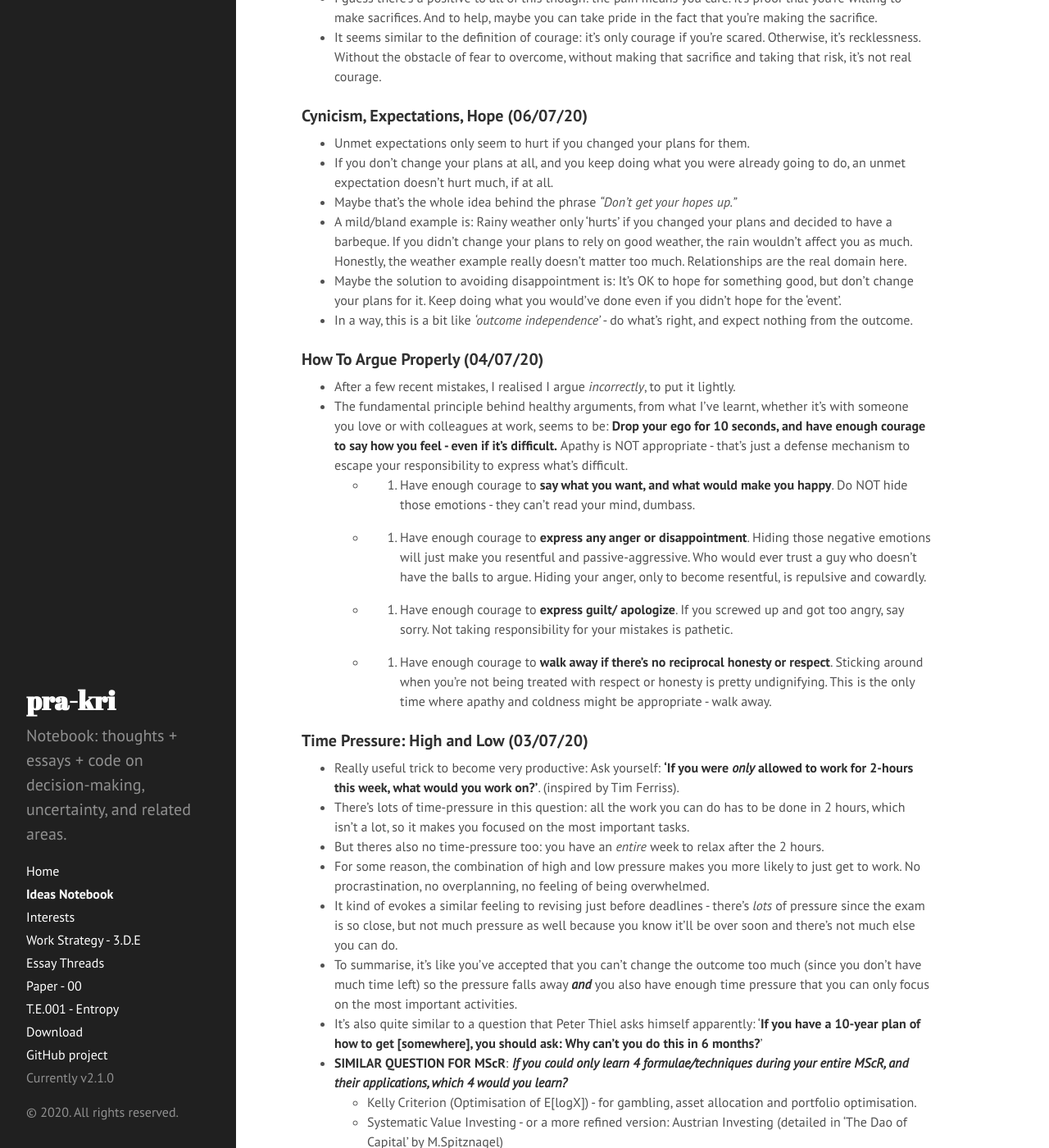
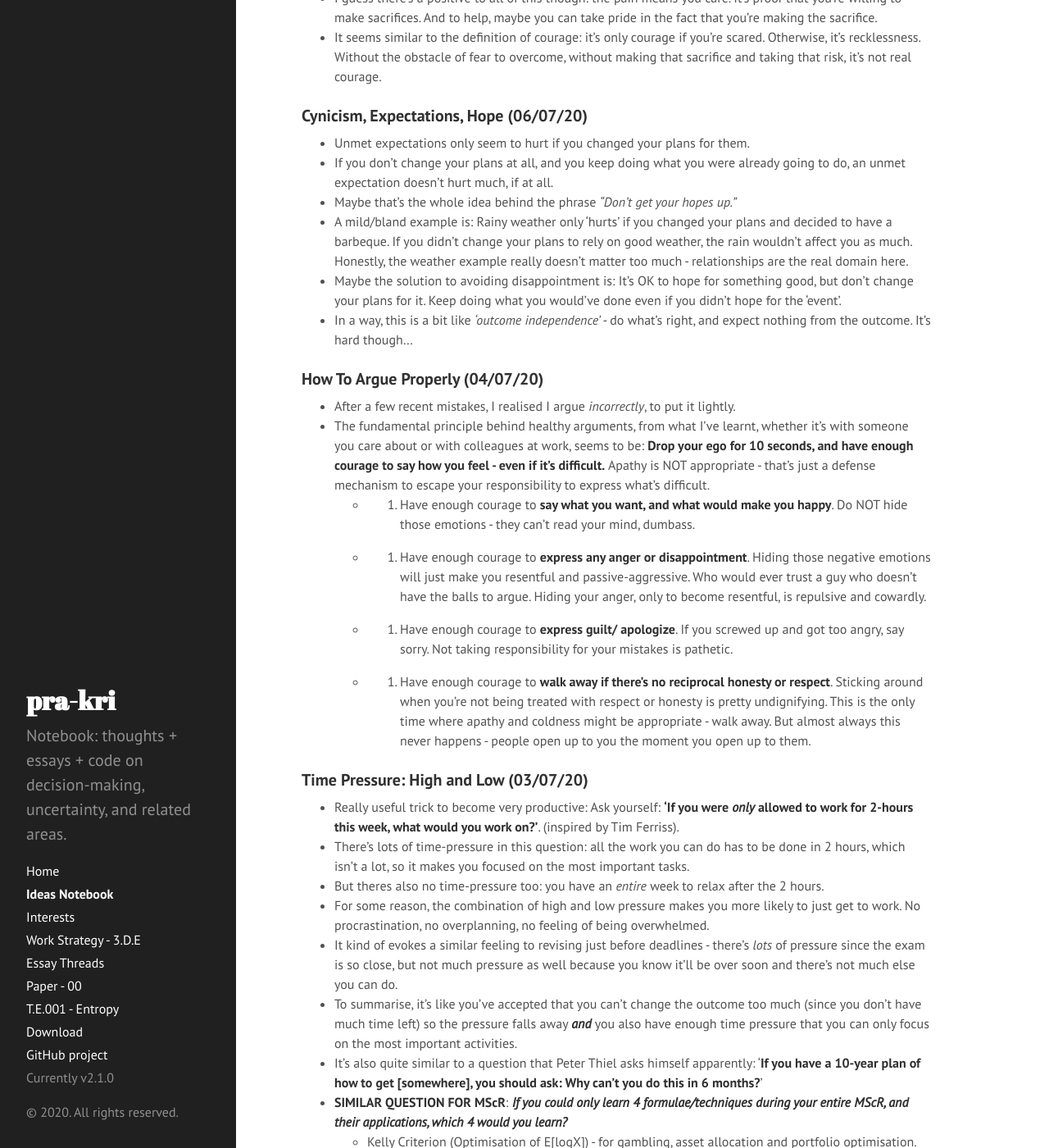
Before and after one commit to pra-kri/pra-kri.github.io, a Jekyll site: the page built from IdeasNotebook.md, in a window 1280 px wide and 1400 px high, scrolled down 530 px. Shown: the whole window at 82% size. Built offline with Jekyll 4.4.1, drawn with Linux system fonts in a browser that asks for light colours.

Commit message:
Update IdeasNotebook.md

```diff
--- a/IdeasNotebook.md
+++ b/IdeasNotebook.md
@@ -23,17 +23,17 @@ title: Ideas Notebook
 * Unmet expectations only seem to hurt if you changed your plans for them.
 * If you don't change your plans at all, and you keep doing what you were already going to do, an unmet expectation doesn't hurt much, if at all.
 * Maybe that's the whole idea behind the phrase *"Don't get your hopes up."*
-* A mild/bland example is: Rainy weather only 'hurts' if you changed your plans and decided to have a barbeque. If you didn't change your plans to rely on good weather, the rain wouldn't affect you as much. Honestly, the weather example really doesn't matter too much. Relationships are the real domain here.
+* A mild/bland example is: Rainy weather only 'hurts' if you changed your plans and decided to have a barbeque. If you didn't change your plans to rely on good weather, the rain wouldn't affect you as much. Honestly, the weather example really doesn't matter too much - relationships are the real domain here.
 * Maybe the solution to avoiding disappointment is: It's OK to hope for something good, but don't change your plans for it. Keep doing what you would've done even if you didn't hope for the 'event'.
-* In a way, this is a bit like *'outcome independence'* - do what's right, and expect nothing from the outcome.
+* In a way, this is a bit like *'outcome independence'* - do what's right, and expect nothing from the outcome. It's hard though...
 
 ### How To Argue Properly (04/07/20)
 * After a few recent mistakes, I realised I argue *incorrectly*, to put it lightly.
-* The fundamental principle behind healthy arguments, from what I've learnt, whether it's with someone you love or with colleagues at work, seems to be: **Drop your ego for 10 seconds, and have enough courage to say how you feel - even if it's difficult.** Apathy is NOT appropriate - that's just a defense mechanism to escape your responsibility to express what's difficult.
+* The fundamental principle behind healthy arguments, from what I've learnt, whether it's with someone you care about or with colleagues at work, seems to be: **Drop your ego for 10 seconds, and have enough courage to say how you feel - even if it's difficult.** Apathy is NOT appropriate - that's just a defense mechanism to escape your responsibility to express what's difficult.
     * 1. Have enough courage to **say what you want, and what would make you happy**. Do NOT hide those emotions - they can't read your mind, dumbass.
     * 2. Have enough courage to **express any anger or disappointment**. Hiding those negative emotions will just make you resentful and passive-aggressive. Who would ever trust a guy who doesn't have the balls to argue. Hiding your anger, only to become resentful, is repulsive and cowardly.
     * 3. Have enough courage to **express guilt/ apologize**. If you screwed up and got too angry, say sorry. Not taking responsibility for your mistakes is pathetic.
-    * 4. Have enough courage to **walk away if there's no reciprocal honesty or respect**. Sticking around when you're not being treated with respect or honesty is pretty undignifying. This is the only time where apathy and coldness might be appropriate - walk away.
+    * 4. Have enough courage to **walk away if there's no reciprocal honesty or respect**. Sticking around when you're not being treated with respect or honesty is pretty undignifying. This is the only time where apathy and coldness might be appropriate - walk away. But almost always this never happens - people open up to you the moment you open up to them.
 
 
 ### Time Pressure: High and Low (03/07/20)
```
